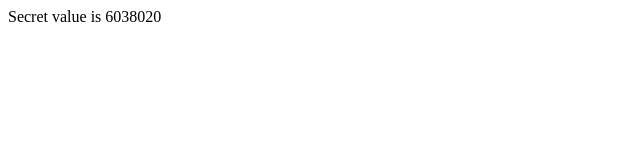
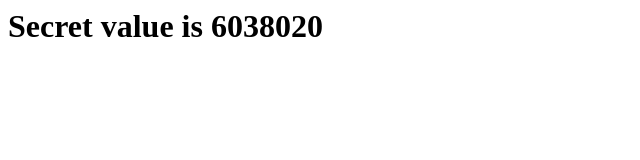
Before and after one commit to rpenal/CApage, a plain HTML site: page index.html in a window 1280 px wide. Shown: the whole page, without its empty margins (0-640 px from the left). Drawn offline with Linux system fonts and the light colour scheme.

Commit message:
Update index.html

```diff
--- a/index.html
+++ b/index.html
@@ -1 +1,3 @@
-<p>Secret value is 6038020</p>
+<h1>
+Secret value is 6038020
+</h1>
```
